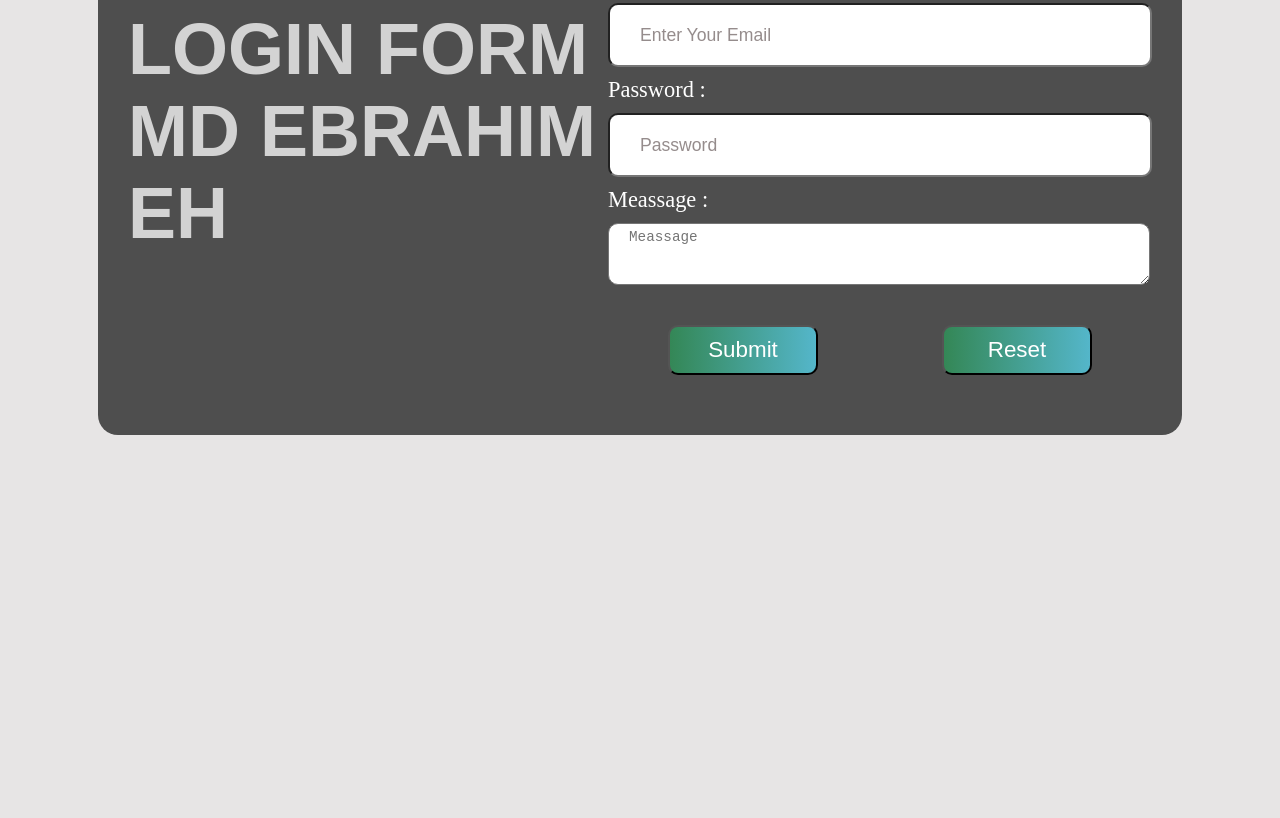
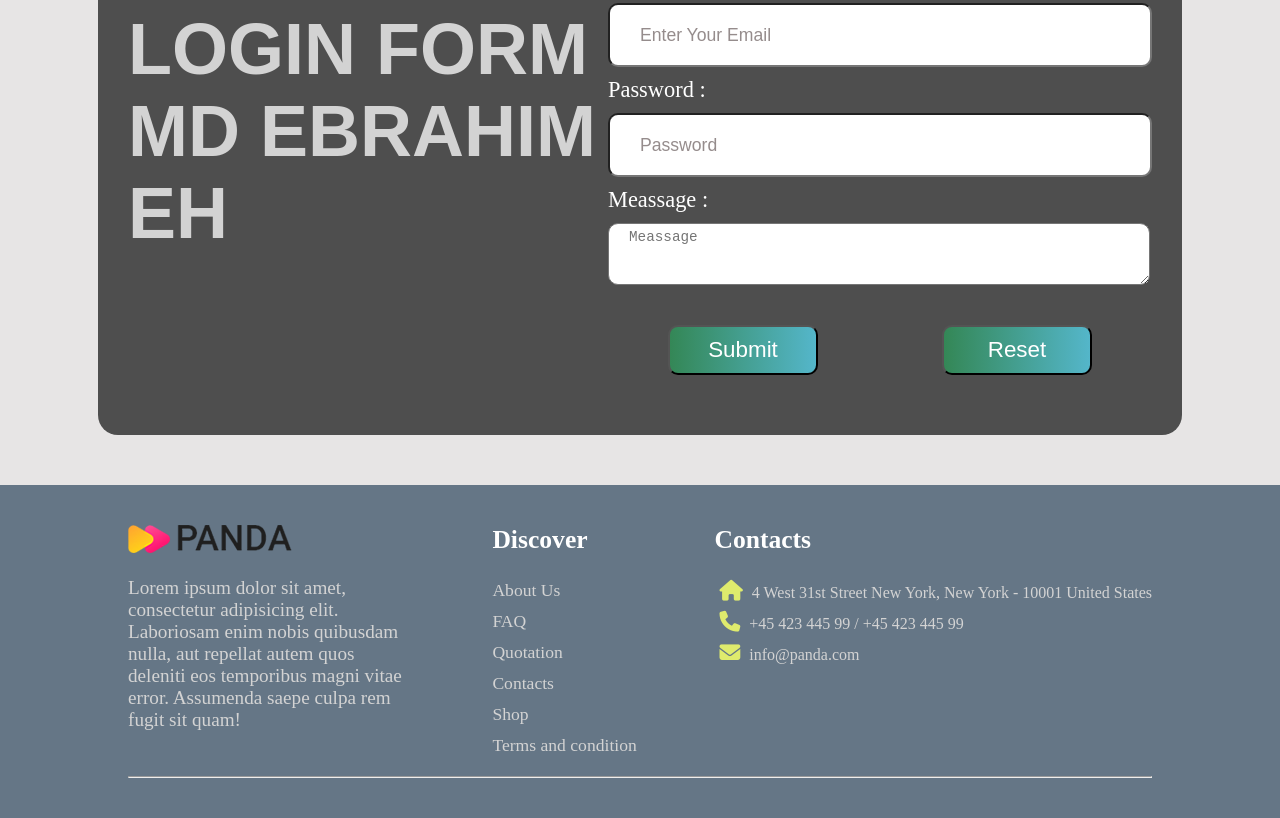
Before and after one commit to EbrahimEh/panda-commerce-project, a plain HTML site: page index.html in a window 1280 px wide. Shown: the part 2858-3676 px from the top of the page. Before the commit the page ends 3293 px from the top, so only its background shows below. Drawn offline with Linux system fonts and the light colour scheme; a web font is replaced by a local one.

Commit message:
Footer Last Part Working

```diff
--- a/index.html
+++ b/index.html
@@ -46,8 +46,10 @@
                 <div class="hero-content">
                     <div class="hero-text">
                         <h1 class="hero-title tektur-fonts">Mi LED TV 4A PRO 32</h1>
-                        <p class="hero-subtitle subtitle">Amet minim mollit non deserunt ullamco est sit aliqua dolor do amet
-                            sint. <br> Velit officia consequat duis enim velit mollit. <br>Exercitation veniam consequat sunt
+                        <p class="hero-subtitle subtitle">Amet minim mollit non deserunt ullamco est sit aliqua dolor do
+                            amet
+                            sint. <br> Velit officia consequat duis enim velit mollit. <br>Exercitation veniam consequat
+                            sunt
                             nostrud amet.</p>
                         <h1 class="hero-price tektur-fonts ">$1289</h1>
                         <button class="sh-button">BUY NOW <i class="fa-solid fa-arrow-right"></i></button>
@@ -108,21 +110,24 @@
                     <div class="shoes-card">
                         <img src="images/shoes/shoe-1.png" alt="">
                         <h3 class="card-title">Reebok Dart Men's Shoes</h3>
-                        <p class="subtitle">Amet minim mollit non deserunt ullamco est <br> sit aliqua dolor do amet sint. </p>
+                        <p class="subtitle">Amet minim mollit non deserunt ullamco est <br> sit aliqua dolor do amet
+                            sint. </p>
                         <h3 class="hero-price">$1289</h3>
                         <button class="sh-button">BUY NOW <i class="fa-solid fa-arrow-right"></i></button>
                     </div>
                     <div class="shoes-card">
                         <img src="images/shoes/shoe-2.png" alt="">
                         <h3 class="card-title">Reebok Dart Men's Shoes</h3>
-                        <p class="subtitle">Amet minim mollit non deserunt ullamco est  <br>  sit aliqua dolor do amet sint. </p>
+                        <p class="subtitle">Amet minim mollit non deserunt ullamco est <br> sit aliqua dolor do amet
+                            sint. </p>
                         <h3 class="hero-price">$1289</h3>
                         <button class="sh-button">BUY NOW <i class="fa-solid fa-arrow-right"></i></button>
                     </div>
                     <div class="shoes-card">
                         <img src="images/shoes/shoe-3.png" alt="">
                         <h3 class="card-title">Reebok Dart Men's Shoes</h3>
-                        <p class="subtitle">Amet minim mollit non deserunt ullamco est  <br>  sit aliqua dolor do amet sint. </p>
+                        <p class="subtitle">Amet minim mollit non deserunt ullamco est <br> sit aliqua dolor do amet
+                            sint. </p>
                         <h3 class="hero-price">$1289</h3>
                         <button class="sh-button">BUY NOW <i class="fa-solid fa-arrow-right"></i></button>
                     </div>
@@ -138,21 +143,24 @@
                     <div class="shoes-card">
                         <img src="images/bags/bag-1.png" alt="">
                         <h3 class="card-title">Ison Backpack</h3>
-                        <p class="subtitle">Amet minim mollit non deserunt ullamco est <br> sit aliqua dolor do amet sint. </p>
+                        <p class="subtitle">Amet minim mollit non deserunt ullamco est <br> sit aliqua dolor do amet
+                            sint. </p>
                         <h3 class="hero-price">$1289</h3>
                         <button class="sh-button">BUY NOW <i class="fa-solid fa-arrow-right"></i></button>
                     </div>
                     <div class="shoes-card">
                         <img src="images/bags/bag-2.png" alt="">
                         <h3 class="card-title">Biawang Backpack</h3>
-                        <p class="subtitle">Amet minim mollit non deserunt ullamco est  <br>  sit aliqua dolor do amet sint. </p>
+                        <p class="subtitle">Amet minim mollit non deserunt ullamco est <br> sit aliqua dolor do amet
+                            sint. </p>
                         <h3 class="hero-price">$1289</h3>
                         <button class="sh-button">BUY NOW <i class="fa-solid fa-arrow-right"></i></button>
                     </div>
                     <div class="shoes-card">
                         <img src="images/bags/bag-3.png" alt="">
                         <h3 class="card-title">Dxyizu Smart</h3>
-                        <p class="subtitle">Amet minim mollit non deserunt ullamco est  <br>  sit aliqua dolor do amet sint. </p>
+                        <p class="subtitle">Amet minim mollit non deserunt ullamco est <br> sit aliqua dolor do amet
+                            sint. </p>
                         <h3 class="hero-price">$1289</h3>
                         <button class="sh-button">BUY NOW <i class="fa-solid fa-arrow-right"></i></button>
                     </div>
@@ -191,7 +199,40 @@
         </section>
 
         <!-- ---The Footer --  -->
+        <div class="footer-container">
+            <div class="footer-parts">
 
+                <div class="footer-part">
+                    <div class="f-parts">
+                        <img src="images/logo.png" alt="">
+                        <p class="">Lorem ipsum dolor sit amet, consectetur adipisicing elit. Laboriosam enim
+                            nobis quibusdam nulla, aut repellat autem quos deleniti eos temporibus magni vitae error.
+                            Assumenda saepe culpa rem fugit sit quam!</p>
+                    </div>
+
+                    <div class="discover-parts">
+                        <h3>Discover</h3>
+                        <ul>
+                            <li><a href="#">About Us</a></li>
+                            <li><a href="#">FAQ</a></li>
+                            <li><a href="#">Quotation</a></li>
+                            <li><a href="#">Contacts</a></li>
+                            <li><a href="#">Shop</a></li>
+                            <li><a href="#">Terms and condition</a></li>
+                        </ul>
+                    </div>
+
+                    <div class="contacts-parts">
+                        <h3>Contacts</h3>
+                        <p> <i class="fa-solid fa-house"></i> 4 West 31st Street New York, New York - 10001
+                            United States</p>
+                        <p><i class="fa-solid fa-phone"></i> +45 423 445 99 / +45 423 445 99</p>
+                        <p><i class="fa-solid fa-envelope"></i> info@panda.com</p>
+                    </div>
+                </div>
+                <hr>
+            </div>
+        </div>
     </footer>
 
 
--- a/styles/styles.css
+++ b/styles/styles.css
@@ -321,3 +321,56 @@ input:focus{
     color: rgb(255, 255, 255);
     border-radius: 10px;
 }
+
+
+/* -----Footer - Last Container  */
+.footer-container{
+    margin-top: 50px;
+    width: 100%;
+    padding: 40px 0;
+    background-color: #657686;
+}
+.footer-parts{
+    width: 80%;
+    margin: auto;
+    color: white;
+}
+.footer-part{
+    display: flex;
+    justify-content: space-between;
+    margin-bottom: 15px;
+}
+.f-parts{
+    width: 28%;
+}
+.f-parts p{
+    margin-top: 20px;
+    font-size: 1.2em;
+    color: lightgray;
+}
+.discover-parts h3{
+    font-size: 1.6em;
+    margin-bottom: 20px;
+}
+.discover-parts ul li{
+    list-style: none;
+    padding: 5px 0;
+}
+.discover-parts ul li a{
+    font-size: 1.1em;
+    text-decoration: none;
+    color: lightgray;
+}
+.contacts-parts h3{
+    font-size: 1.6em;
+    margin-bottom: 20px;
+}
+.contacts-parts p{
+    color: lightgray;
+}
+.contacts-parts i{
+    color: rgb(223, 235, 109);
+    font-size: 1.3em;
+    margin: 5px 5px;
+
+}
```
Lines whose indentation alone changed are shown as unchanged.
